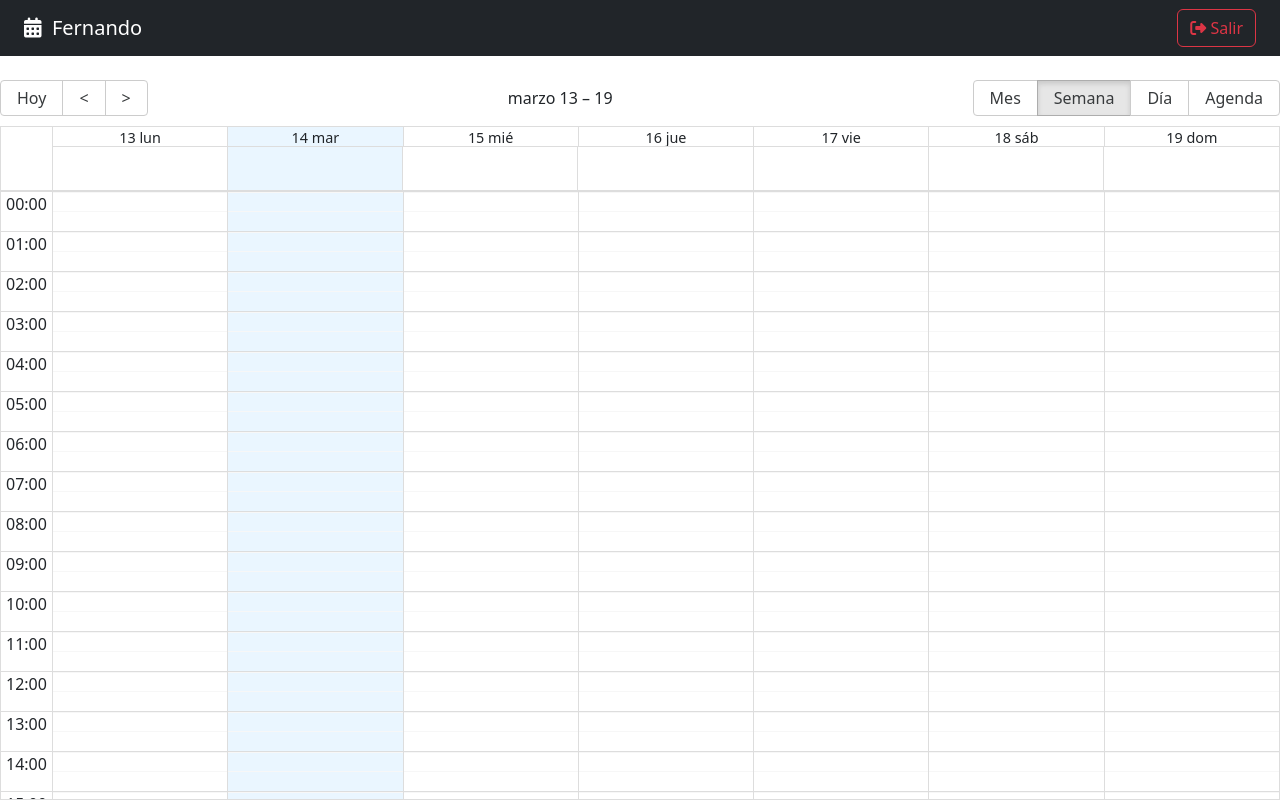
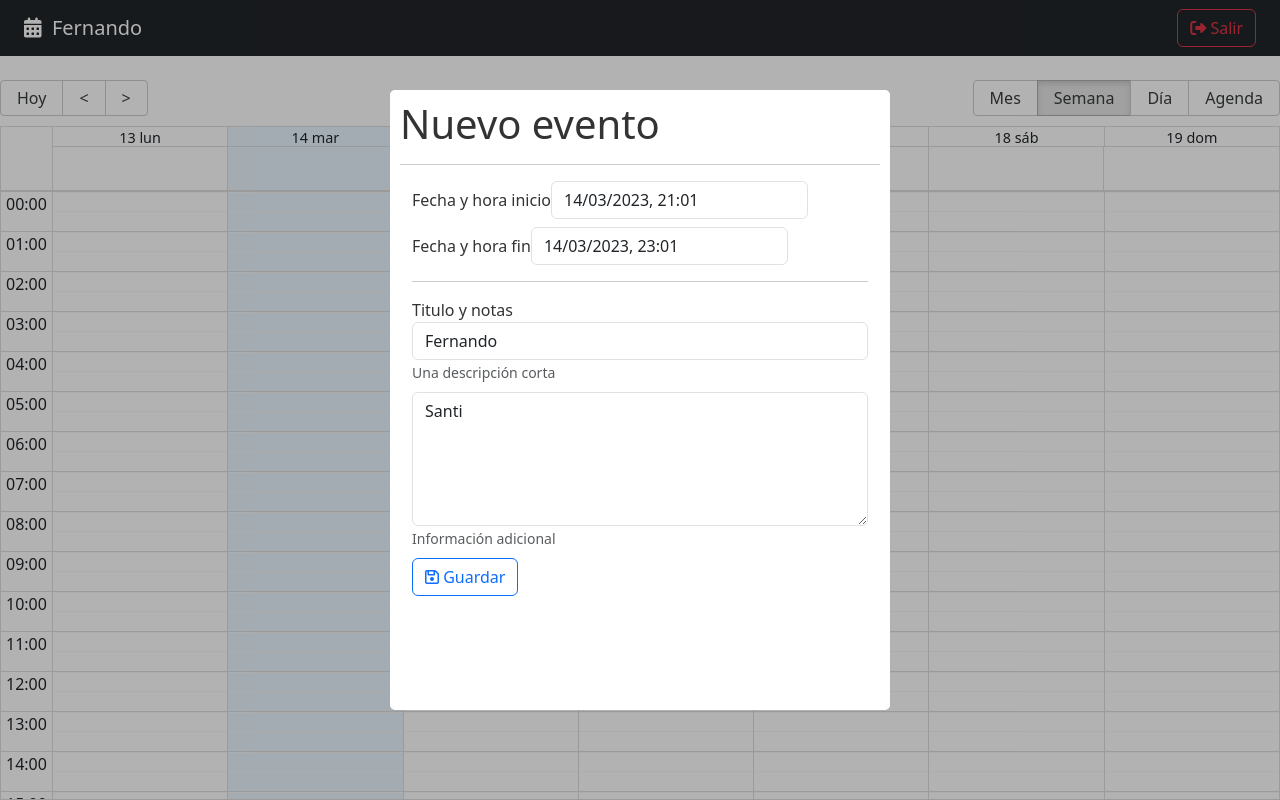
Before and after one commit to fersanti2896/22-curso-react-calendarApp-front, a React (Vite) app: page / in a window 1280 px wide. Built offline with nearby package versions, Linux system fonts and the light colour scheme.

Commit message:
Creando y contenido de modal

```diff
--- a/package.json
+++ b/package.json
@@ -12,7 +12,9 @@
     "date-fns": "^2.29.3",
     "react": "^18.2.0",
     "react-big-calendar": "^1.6.8",
+    "react-datepicker": "^4.10.0",
     "react-dom": "^18.2.0",
+    "react-modal": "^3.16.1",
     "react-router-dom": "^6.9.0"
   },
   "devDependencies": {
--- /dev/null
+++ b/src/calendar/components/CalendarModal.jsx
@@ -0,0 +1,124 @@
+import { useState } from 'react';
+import { addHours } from 'date-fns';
+import Modal from 'react-modal';
+import DatePicker from 'react-datepicker';
+import { registerLocale } from  'react-datepicker';
+import es from 'date-fns/locale/es';
+
+import 'react-datepicker/dist/react-datepicker.css';
+
+registerLocale('es', es)
+
+const customStyles = {
+    content: {
+      top: '50%',
+      left: '50%',
+      right: 'auto',
+      bottom: 'auto',
+      marginRight: '-50%',
+      transform: 'translate(-50%, -50%)',
+    },
+};
+
+Modal.setAppElement('#root');
+
+export const CalendarModal = () => {
+    const [isOpen, setIsOpen] = useState( true );
+    const [formValues, setFormValues] = useState({
+        title: 'Fernando',
+        notes: 'Santi',
+        start: new Date(),
+        end: addHours( new Date(), 2 )
+    })
+
+    const onCloseModal = () => {
+        console.log('cerrando modal');
+        setIsOpen( false );
+    }
+
+    const onInputChanged = ({ target }) => {
+        setFormValues({
+            ...formValues,
+            [ target.name ]: target.value
+        });
+    }
+
+    const onDateChange = ( event, changing ) => {
+        setFormValues({
+            ...formValues,
+            [ changing ]: event
+        })
+    }
+
+    return (
+        <Modal  className="modal"
+                closeTimeoutMS={ 200 }
+                isOpen={ isOpen }
+                onRequestClose={ onCloseModal }
+                overlayClassName="modal-fondo"
+                style={ customStyles } >
+            <h1> Nuevo evento </h1>
+            <hr />
+            <form className="container">
+
+                <div className="form-group mb-2">
+                    <label>Fecha y hora inicio</label>
+                    <DatePicker className='form-control'
+                                dateFormat='Pp'
+                                locale='es'
+                                selected={ formValues.start }
+                                showTimeSelect
+                                timeCaption='Hora'
+                                onChange={ (event) => onDateChange( event, 'start' )  } />
+                </div>
+
+                <div className="form-group mb-2">
+                    <label>Fecha y hora fin</label>
+                    <DatePicker className='form-control'
+                                dateFormat='Pp'
+                                locale='es'
+                                minDate={ formValues.start }
+                                selected={ formValues.end }
+                                showTimeSelect
+                                timeCaption='Hora'
+                                onChange={ (event) => onDateChange( event, 'end' )  } />
+                </div>
+
+                <hr />
+                <div className="form-group mb-2">
+                    <label>Titulo y notas</label>
+                    <input  type="text"
+                            className="form-control"
+                            placeholder="Título del evento"
+                            name="title"
+                            autoComplete="off"
+                            value={ formValues.title }
+                            onChange={ onInputChanged }
+                    />
+                    <small id="emailHelp" className="form-text text-muted">Una descripción corta</small>
+                </div>
+
+                <div className="form-group mb-2">
+                    <textarea type="text"
+                              className="form-control"
+                              placeholder="Notas"
+                              rows="5"
+                              name="notes"
+                              value={ formValues.notes }
+                              onChange={ onInputChanged }
+                    ></textarea>
+                    <small id="emailHelp" className="form-text text-muted">Información adicional</small>
+                </div>
+
+                <button
+                    type="submit"
+                    className="btn btn-outline-primary btn-block"
+                >
+                    <i className="far fa-save"></i>
+                    <span> Guardar</span>
+                </button>
+
+            </form>
+        </Modal>
+    )
+}
--- a/src/calendar/components/index.js
+++ b/src/calendar/components/index.js
@@ -1,3 +1,4 @@
 
 export * from './CalendarEvent';
+export * from './CalendarModal';
 export * from './Navbar';
--- a/src/calendar/pages/CalendarPage.jsx
+++ b/src/calendar/pages/CalendarPage.jsx
@@ -2,7 +2,7 @@
 import { Calendar } from 'react-big-calendar';
 import 'react-big-calendar/lib/css/react-big-calendar.css';
 
-import { CalendarEvent, Navbar } from '../';
+import { CalendarEvent, CalendarModal, Navbar } from '../';
 import { addHours } from 'date-fns';
 import { localizer, getMessage } from '../../helpers';
 
@@ -67,6 +67,7 @@
                       onSelectEvent={ onSelect }
                       onView={ onViewChanged }
             />
+            <CalendarModal />
         </>
     )
 }
--- a/src/styles.css
+++ b/src/styles.css
@@ -0,0 +1,40 @@
+/* Modal */
+.ReactModalPortal > div{
+    opacity: 0;
+}
+
+.ReactModalPortal .ReactModal__Overlay {
+    align-items: center;
+    display: flex;
+    justify-content: center;
+    transition: opacity .2s ease-in-out;
+    z-index: 999;
+}
+
+.modal-fondo {
+    background-color: rgba(0, 0, 0, 0.3);
+    bottom: 0;
+    left: 0;
+    right: 0;
+    top: 0;
+    position: fixed;
+}
+
+.ReactModalPortal .ReactModal__Overlay--after-open {
+    opacity: 1;
+}
+
+.ReactModalPortal .ReactModal__Overlay--before-close {
+    opacity: 0;
+}
+
+.modal {
+    background: white;
+    border-radius: 5px;
+    color: rgb(51, 51, 51);
+    display: inline;
+    max-height: 620px;
+    max-width: 500px;
+    outline: none;
+    padding: 10px;
+}
```
Also changed, not shown: 1 other file (tests, documents, lock files or other folders).
